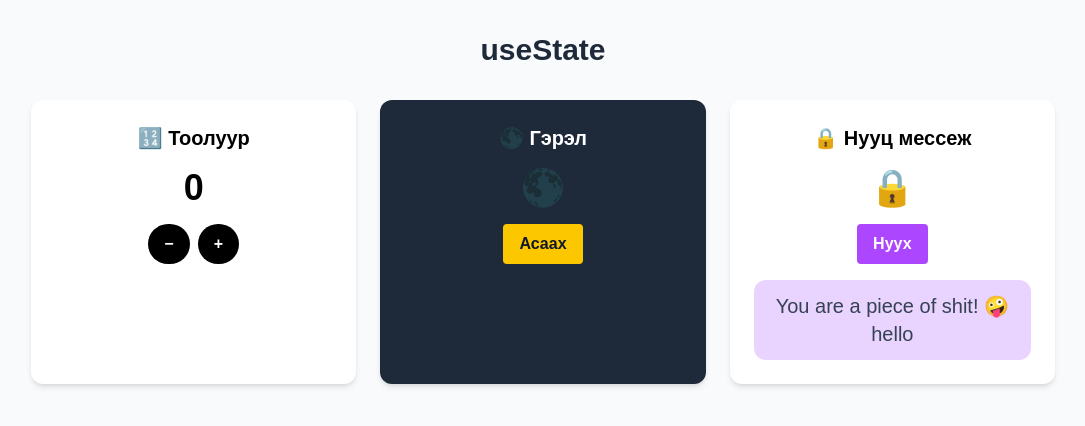
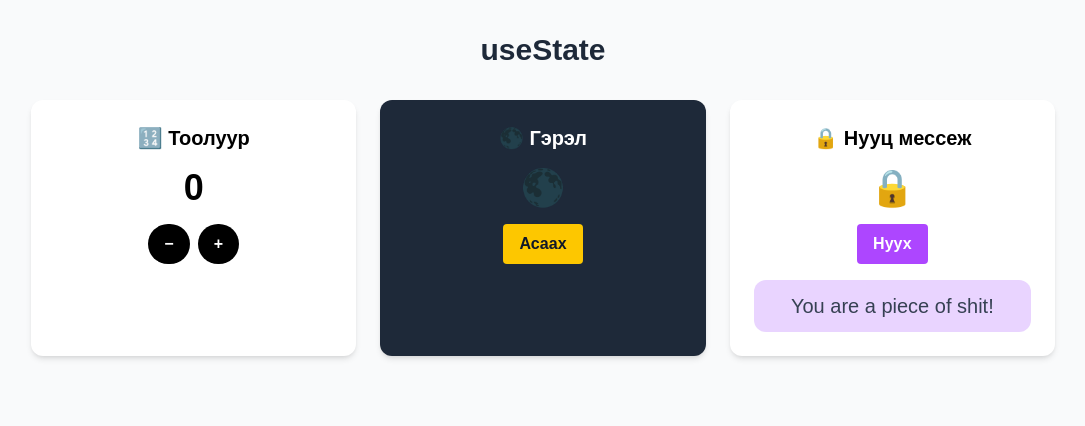
Before and after one commit to 8oz-AJ/useState, a Next.js app: page / in a window 1280 px wide. Both pictures are taken after a click on the button "Харах". Shown: the top 426 px of the page, without its empty margins (97-1182 px from the left). Built offline with nearby package versions, Linux system fonts and the light colour scheme.

Commit message:
final ver

```diff
--- a/app/components/SecretMessage.js
+++ b/app/components/SecretMessage.js
@@ -16,7 +16,7 @@ export const SecretMessage = () => {
       </button>
       {isVisible && (
         <p className="text-gray-700 text-xl bg-purple-200 p-3 rounded-xl text-center w-full">
-          You are a piece of shit! 🤪 hello
+          You are a piece of shit!
         </p>
       )}
     </div>
```
